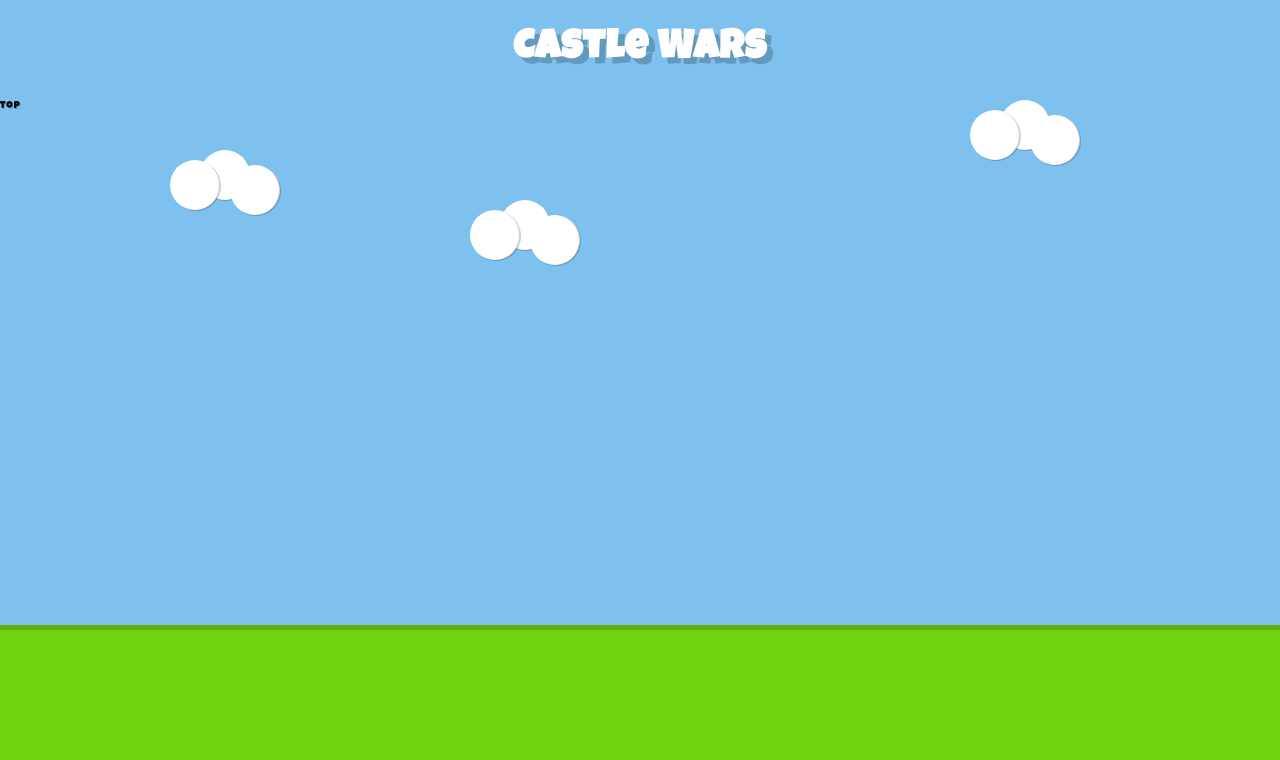
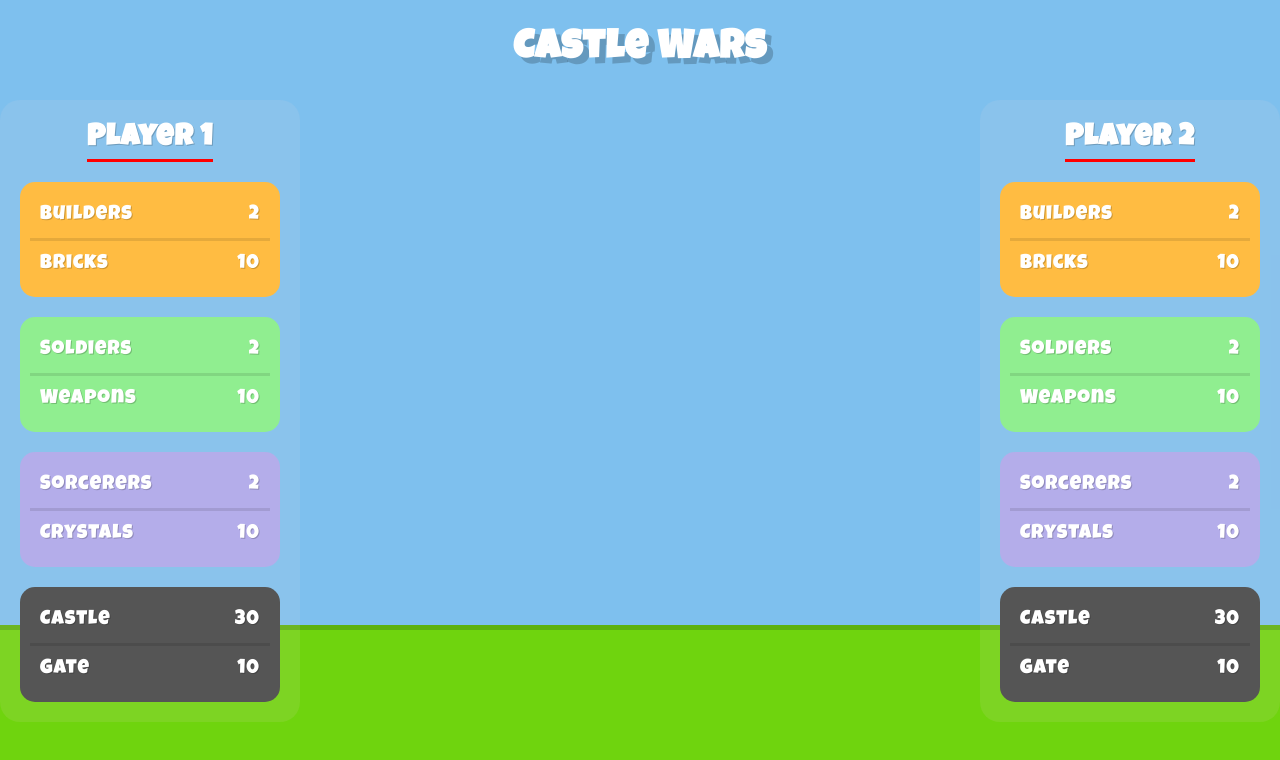
Before and after one commit to AlexanderMelox/Castle-Wars, a Vue app: page / in a window 1280 px wide. Shown: the top 760 px of the page. Built offline with nearby package versions, Linux system fonts and the light colour scheme.

Commit message:
Added the resources tab

```diff
--- a/public/main.css
+++ b/public/main.css
@@ -4,6 +4,10 @@
   --color-sky: #7ec0ee;
   --color-grass: #6fd40e;
   --color-grass-border: #5eb10e;
+  --color-building: #FFBC42;
+  --color-weapons: lightgreen;
+  --color-magic: #B4ADEA;
+  --color-hp: #555;
   --color-white: #fff;
   /* Text */
   --text-shadow: 6px 6px 0px rgba(0,0,0,0.2);
--- a/src/App.vue
+++ b/src/App.vue
@@ -1,6 +1,5 @@
 <template>
   <div id="app">
-    <Clouds/>
     <Header/>
     <BattleField/>
   </div>
--- a/src/components/BattleField.vue
+++ b/src/components/BattleField.vue
@@ -1,12 +1,23 @@
 <template>
   <div class="battlefield">
-    <div class="battlefield__top">top</div>
+    <div class="battlefield__top">
+      <PlayerOneResources/>
+      <PlayerTwoResources/>
+    </div>
     <div class="battlefield__bottom"></div>
   </div>
 </template>
 
 <script>
-export default {};
+import PlayerOneResources from "./PlayerOneResources";
+import PlayerTwoResources from "./PlayerTwoResources";
+
+export default {
+  components: {
+    PlayerOneResources,
+    PlayerTwoResources
+  }
+};
 </script>
 
 <style scoped>
@@ -14,6 +25,7 @@ export default {};
   grid-area: battlefield;
   display: grid;
   grid-template-rows: 3fr 1fr;
+  position: relative;
 }
 
 .battlefield__top {
--- a/src/components/Clouds.vue
+++ b/src/components/Clouds.vue
@@ -1,6 +1,6 @@
 <template>
   <div class="clouds">
-    <div class="cloud-1" :style></div>
+    <div class="cloud-1"></div>
     <div class="cloud-2"></div>
     <div class="cloud-3"></div>
   </div>
@@ -19,7 +19,7 @@ export default {};
   height: 5rem;
   background-color: var(--color-white);
   box-shadow: var(--box-shadow);
-  z-index: 5;
+  z-index: 1000;
 }
 
 .clouds > *::before {
@@ -30,7 +30,6 @@ export default {};
   width: 5rem;
   height: 5rem;
   border-radius: 100%;
-  border-right: 1px solid lightgray;
   background-color: var(--color-white);
   top: 1rem;
   left: -3rem;
@@ -44,15 +43,14 @@ export default {};
   width: 5rem;
   height: 5rem;
   border-radius: 100%;
-  border-right: 1px solid lightgray;
   background-color: var(--color-white);
   top: 1.5rem;
   left: 3rem;
-  z-index: -100;
+  z-index: -1000;
 }
 
 .cloud-1 {
-  top: 15rem;
+  top: 2rem;
   left: 20rem;
 }
 
--- /dev/null
+++ b/src/components/PlayerOneResources.vue
@@ -0,0 +1,115 @@
+<template>
+  <div class="resources resources--one">
+    <h2 class="resources__player">Player 1</h2>
+    <div class="resources__blocks resources__blocks--bricks">
+      <div class="resources__details">
+        <div>Builders</div>
+        <div>2</div>
+      </div>
+      <div class="resources__details">
+        <div>Bricks</div>
+        <div>10</div>
+      </div>
+    </div>
+    <div class="resources__blocks resources__blocks--weapons">
+      <div class="resources__details">
+        <div>Soldiers</div>
+        <div>2</div>
+      </div>
+      <div class="resources__details">
+        <div>Weapons</div>
+        <div>10</div>
+      </div>
+    </div>
+    <div class="resources__blocks resources__blocks--magic">
+      <div class="resources__details">
+        <div>Sorcerers</div>
+        <div>2</div>
+      </div>
+      <div class="resources__details">
+        <div>Crystals</div>
+        <div>10</div>
+      </div>
+    </div>
+    <div class="resources__blocks resources__blocks--hp">
+      <div class="resources__details">
+        <div>Castle</div>
+        <div>30</div>
+      </div>
+      <div class="resources__details">
+        <div>Gate</div>
+        <div>10</div>
+      </div>
+    </div>
+  </div>
+</template>
+
+<script>
+export default {};
+</script>
+
+<style>
+.resources__player {
+  color: var(--color-white);
+  font-size: 3rem;
+  text-shadow: var(--text-shadow--small);
+  border-bottom: 3px solid red;
+  display: inline-block;
+  margin: 0 auto;
+  margin-bottom: 2rem;
+}
+
+.resources {
+  display: flex;
+  flex-direction: column;
+  justify-content: flex-start;
+  align-items: center;
+  position: absolute;
+  background-color: rgba(241, 214, 214, 0.2);
+  border-radius: 2rem;
+  padding: 2rem;
+  width: 30rem;
+}
+
+.resources--one {
+  top: 0rem;
+}
+
+.resources__blocks {
+  align-self: stretch;
+  border-radius: 1.5rem;
+  padding: 1rem;
+  color: var(--color-white);
+  font-size: 2rem;
+}
+
+.resources__blocks:not(:last-child) {
+  margin-bottom: 2rem;
+}
+
+.resources__blocks--bricks {
+  background-color: var(--color-building);
+}
+
+.resources__blocks--weapons {
+  background-color: var(--color-weapons);
+}
+
+.resources__blocks--magic {
+  background-color: var(--color-magic);
+}
+
+.resources__blocks--hp {
+  background-color: var(--color-hp);
+}
+
+.resources__details {
+  display: flex;
+  padding: 1rem;
+  justify-content: space-between;
+}
+
+.resources__details:first-child {
+  border-bottom: 3px solid rgba(0, 0, 0, 0.1);
+}
+</style>
--- /dev/null
+++ b/src/components/PlayerTwoResources.vue
@@ -0,0 +1,116 @@
+<template>
+  <div class="resources resources--two">
+    <h2 class="resources__player">Player 2</h2>
+    <div class="resources__blocks resources__blocks--bricks">
+      <div class="resources__details">
+        <div>Builders</div>
+        <div>2</div>
+      </div>
+      <div class="resources__details">
+        <div>Bricks</div>
+        <div>10</div>
+      </div>
+    </div>
+    <div class="resources__blocks resources__blocks--weapons">
+      <div class="resources__details">
+        <div>Soldiers</div>
+        <div>2</div>
+      </div>
+      <div class="resources__details">
+        <div>Weapons</div>
+        <div>10</div>
+      </div>
+    </div>
+    <div class="resources__blocks resources__blocks--magic">
+      <div class="resources__details">
+        <div>Sorcerers</div>
+        <div>2</div>
+      </div>
+      <div class="resources__details">
+        <div>Crystals</div>
+        <div>10</div>
+      </div>
+    </div>
+    <div class="resources__blocks resources__blocks--hp">
+      <div class="resources__details">
+        <div>Castle</div>
+        <div>30</div>
+      </div>
+      <div class="resources__details">
+        <div>Gate</div>
+        <div>10</div>
+      </div>
+    </div>
+  </div>
+</template>
+
+<script>
+export default {};
+</script>
+
+<style>
+.resources__player {
+  color: var(--color-white);
+  font-size: 3rem;
+  text-shadow: var(--text-shadow--small);
+  border-bottom: 3px solid red;
+  display: inline-block;
+  margin: 0 auto;
+  margin-bottom: 2rem;
+}
+
+.resources {
+  display: flex;
+  flex-direction: column;
+  justify-content: flex-start;
+  align-items: center;
+  position: absolute;
+  background-color: rgba(241, 214, 214, 0.1);
+  border-radius: 2rem;
+  padding: 2rem;
+  width: 30rem;
+}
+
+.resources--two {
+  top: 0rem;
+  right: 0;
+}
+
+.resources__blocks {
+  align-self: stretch;
+  border-radius: 1.5rem;
+  padding: 1rem;
+  color: var(--color-white);
+  font-size: 2rem;
+}
+
+.resources__blocks:not(:last-child) {
+  margin-bottom: 2rem;
+}
+
+.resources__blocks--bricks {
+  background-color: var(--color-building);
+}
+
+.resources__blocks--weapons {
+  background-color: var(--color-weapons);
+}
+
+.resources__blocks--magic {
+  background-color: var(--color-magic);
+}
+
+.resources__blocks--hp {
+  background-color: var(--color-hp);
+}
+
+.resources__details {
+  display: flex;
+  padding: 1rem;
+  justify-content: space-between;
+}
+
+.resources__details:first-child {
+  border-bottom: 3px solid rgba(0, 0, 0, 0.1);
+}
+</style>
```
